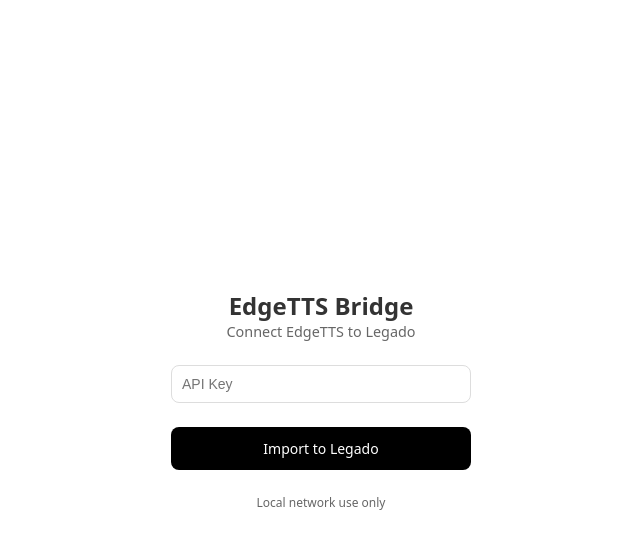
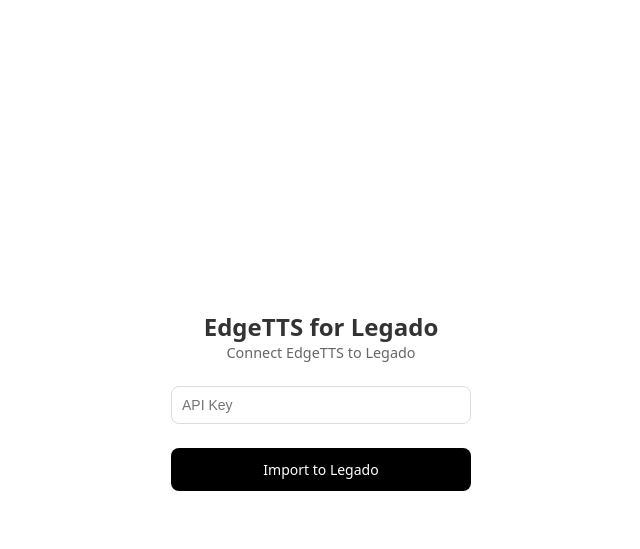
Before and after one commit to enximi/edge_tts_for_legado, a FastAPI app: page / in a window 1280 px wide. Shown: the top 549 px of the page, without its empty margins (319-959 px from the left). Run offline with FastAPI, Linux system fonts and the light colour scheme.

Commit message:
feat: 引入 Legado 导入的 Web UI 并改进 TTS URL 方案检测

```diff
--- a/main.py
+++ b/main.py
@@ -81,10 +81,14 @@ async def get_config(request: Request):
     Return the Legado configuration.
     Dynamically replaces the host in the URL with the request's host.
     """
+
     host = request.headers.get("host") or "localhost:8000"
+    scheme = request.headers.get("x-forwarded-proto") or request.url.scheme
+    if not scheme:
+        scheme = "http"
 
     # Construct the URL for the TTS endpoint
-    tts_url = f"http://{host}/tts"
+    tts_url = f"{scheme}://{host}/tts"
 
     # Legado config format: url,{"method": "POST", "body": "..."}
     # We manually construct the strings to avoid double-escaping issues.
--- a/templates/index.html
+++ b/templates/index.html
@@ -83,24 +83,17 @@
     a:active {
         opacity: .7;
     }
-
-    small {
-        color: var(--sub);
-        font-size: 0.75rem;
-    }
 </style>
 
 <main>
     <div>
-        <h1>EdgeTTS Bridge</h1>
+        <h1>EdgeTTS for Legado</h1>
         <p>Connect EdgeTTS to Legado</p>
     </div>
 
     <input id="k" type="password" placeholder="API Key">
 
     <a id="b">Import to Legado</a>
-
-    <small>Local network use only</small>
 </main>
 
 <script>
```
